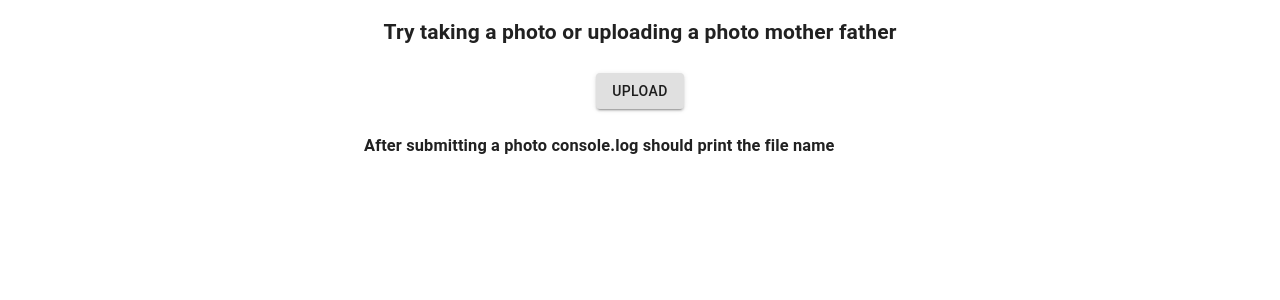
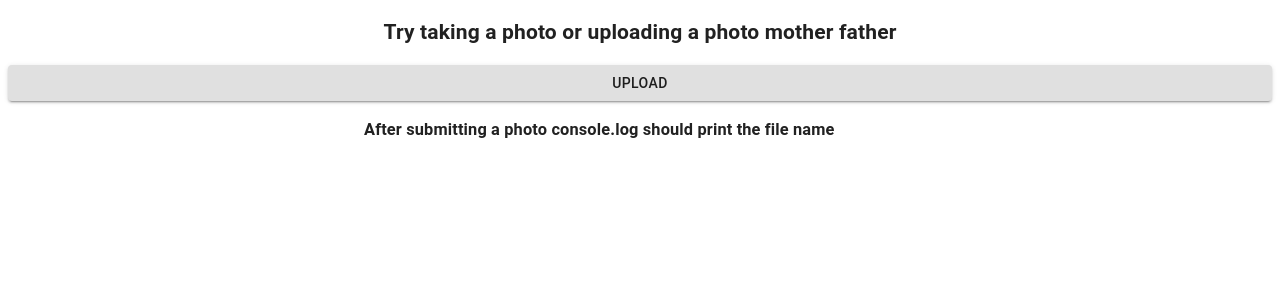
Before and after one commit to lustdante/OwlSpot, a React (Create React App) app in the folder frontend/: page /photoDemo in a window 1280 px wide. Shown: the top 300 px of the page. Built offline with nearby package versions, Linux system fonts and the light colour scheme.

Commit message:
Photo uploaded

```diff
--- a/frontend/src/components/PhotoDemoPage/demoComponents.js
+++ b/frontend/src/components/PhotoDemoPage/demoComponents.js
@@ -19,20 +19,41 @@ export function SimpleContainer() {
 
 
 
-
 const useStyles = makeStyles(theme => ({
   button: {
     margin: theme.spacing(1),
+    display: 'flex',
   },
   input: {
     display: 'none',
   },
 }));
 
+function uploadBase64(file, props) {
+  var reader = new FileReader();
+  reader.readAsDataURL(file);
+
+  reader.onload = function () {
+    props.onImageChange(reader.result);
+    console.log(reader.result);
+  };
+  reader.onerror = function (error) {
+    console.log('Error: ', error);
+  };
+}
+
 export function ContainedButtons(props) {
+
+  const fileUploadedHandler = (event) => {
+    const file = event.target.files[0];
+    console.log(file);
+    uploadBase64(file, props);
+    console.log(props.imgUrl)
+  }
+
   const classes = useStyles();
 
-  return (
+  var button = (
     <div className={props.className}>
       <input
         accept="image/*"
@@ -40,6 +61,7 @@ export function ContainedButtons(props) {
         id="contained-button-file"
         multiple
         type="file"
+        onChange={fileUploadedHandler}
       />
       <label htmlFor="contained-button-file">
         <Button variant="contained" component="span" className={classes.button}>
@@ -48,4 +70,6 @@ export function ContainedButtons(props) {
       </label>
     </div>
   );
+
+  return button;
 }
--- a/frontend/src/components/PhotoDemoPage/index.js
+++ b/frontend/src/components/PhotoDemoPage/index.js
@@ -1,23 +1,37 @@
-import React from 'react';
+import React, {Component} from 'react';
 import { withStyles } from '@material-ui/core/styles';
 import { SimpleContainer, ContainedButtons } from './demoComponents'
 
 const styles = {
-    button: {
-        display: 'flex',
-        justifyContent: 'center',
-    },
+    input: {
+        display: 'none',
+    }
 };
 
-function PhotoDemoPage(props) {
-    console.log(props.classes)
+class PhotoDemoPage extends Component {
+
+  constructor() {
+    super()
+    this.state = {
+      imgUrl: null
+    }
+  }
+
+  render() {
+    // console.log(this.props.classes.)
     return (
       <div>
         <h2 align='center'>Try taking a photo or uploading a photo mother father</h2>
-      <ContainedButtons className={props.classes.button} />
+        <ContainedButtons
+          className={this.props.classes.button}
+          imgUrl={this.state.imgUrl}
+          onImageChange={(newImage) => this.setState({ imgUrl: newImage })}
+        />
         <SimpleContainer></SimpleContainer>
+        {this.state.imgUrl && <img src={this.state.imgUrl} />}
       </div>
     );
   }
+}
 
 export default withStyles(styles)(PhotoDemoPage);
```
Lines whose indentation alone changed are shown as unchanged.
